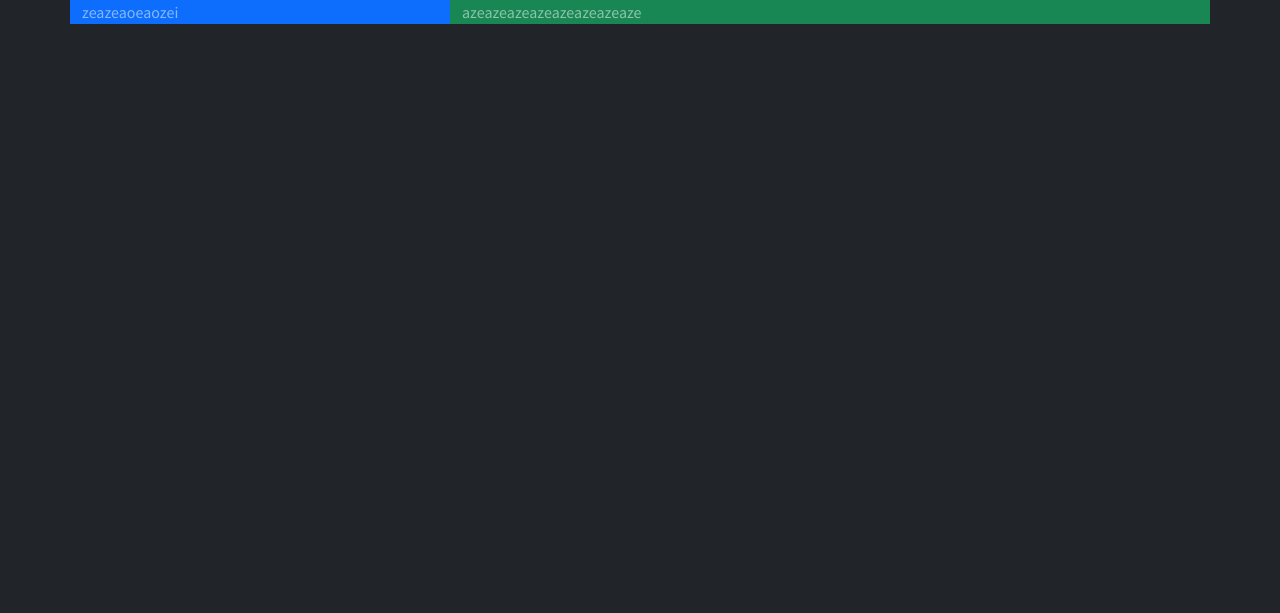
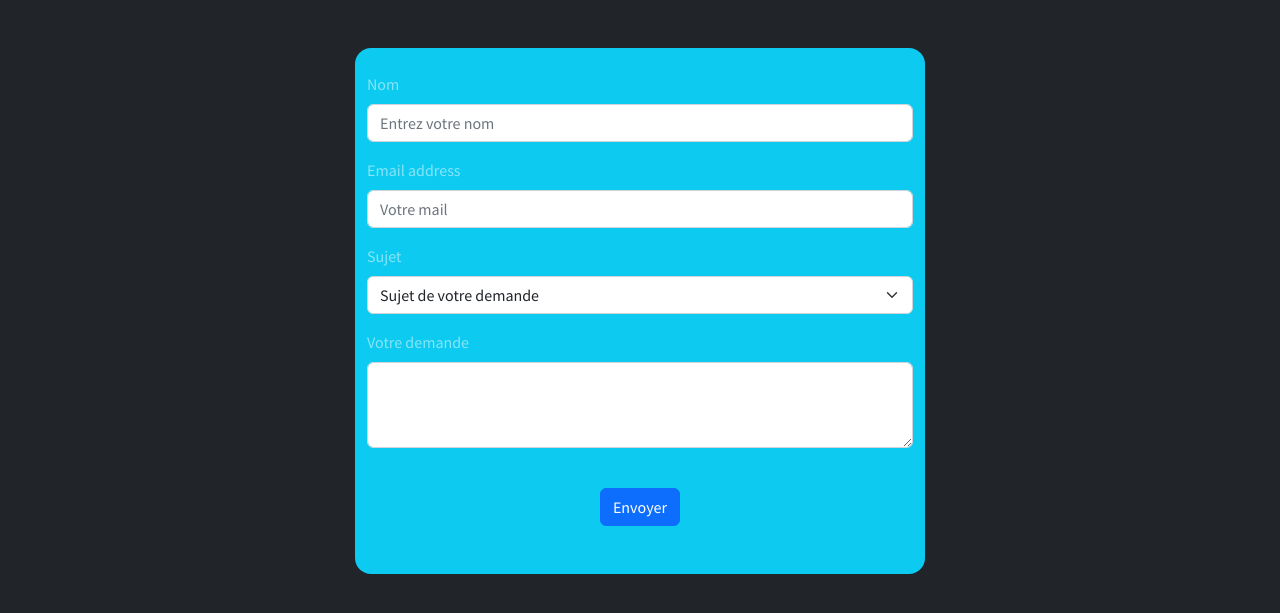
Before and after one commit to Mimachh/Studi, a PHP site: page /contact.php in a window 1280 px wide. Shown: the part 57-670 px from the top of the page. Run offline with PHP 8.4, Linux system fonts and the light colour scheme; some libraries are stand-ins or nearby versions.

Commit message:
réalisation du formulaire de contact

```diff
--- a/contact.php
+++ b/contact.php
@@ -3,23 +3,51 @@
     <main>
         <div class="text-white-50 container">
 
-          <div class="row">
+          <div class="row justify-content-center">
 
-            <div class="col-12 col-sm-5 col-md-4 bg-primary">
-                  zeazeaoeaozei
+            <div class="col-12 col-md-6 bg-info mt-5 rounded-4 ">
+  <form method="#" action="./index.php" class="py-4">
+
+            <div class="mb-3  form-style">
+              <label for="name" class="form-label">Nom</label>
+              <input type="text" class="form-control" id="name" placeholder="Entrez votre nom" required>
+            </div>
+
+            <div class="mb-3">
+              <label for="email" class="form-label">Email address</label>
+              <input type="email" class="form-control" id="email" placeholder="Votre mail">
+            </div>
+
+            <label for="sujet" class="form-label">Sujet</label>
+            <select class="form-select" aria-label="Default select example" id="sujet">
+
+              <option selected>Sujet de votre demande</option>
+              <option value="soutien">Nous soutenir</option>
+              <option value="join">Nous rejoindre</option>
+              <option value="gift">Faire un don</option>
+              <option value="other">Autre</option>
+            </select>
+
+            <div class="my-3">
+              <label for="exampleFormControlTextarea1" class="form-label">Votre demande</label>
+              <textarea class="form-control" id="exampleFormControlTextarea1" rows="3"></textarea>
+            </div>
+
+            <div class="text-center py-4 form-style">
+            <button type="submit" class="btn btn-primary">Envoyer</button>
+            </div>
+  </form>
+
 
             </div>
 
-            <div class="col-12 col-sm-7 col-md-8 bg-success">
-                  azeazeazeazeazeazeazeaze
-            </div>
           </div>
         </div>
 
 
     </main>
 
-    <script src="https://cdn.jsdelivr.net/npm/bootstrap@5.2.2/dist/js/bootstrap.bundle.min.js" integrity="sha384-OERcA2EqjJCMA+/3y+gxIOqMEjwtxJY7qPCqsdltbNJuaOe923+mo//f6V8Qbsw3" crossorigin="anonymous"></script>
+
 
 </body>
 </html>
--- a/layout/navbar.php
+++ b/layout/navbar.php
@@ -12,6 +12,7 @@
 
     <!-- Font Style -->
     <link href="https://fonts.googleapis.com/css2?family=Source+Sans+Pro&display=swap" rel="stylesheet">
+
   </head>
     <body class="bg-dark">
       <header>
--- a/style/style.css
+++ b/style/style.css
@@ -86,4 +86,6 @@ hr {
   height: 4%;
   width: 8%;
 }
+
+
 /*# sourceMappingURL=style.css.map */
```
Also changed, not shown: membres.php (+8 -14 lines), style/style.scss (+7 -0 lines), 1 other file. Lines whose indentation alone changed are shown as unchanged.
